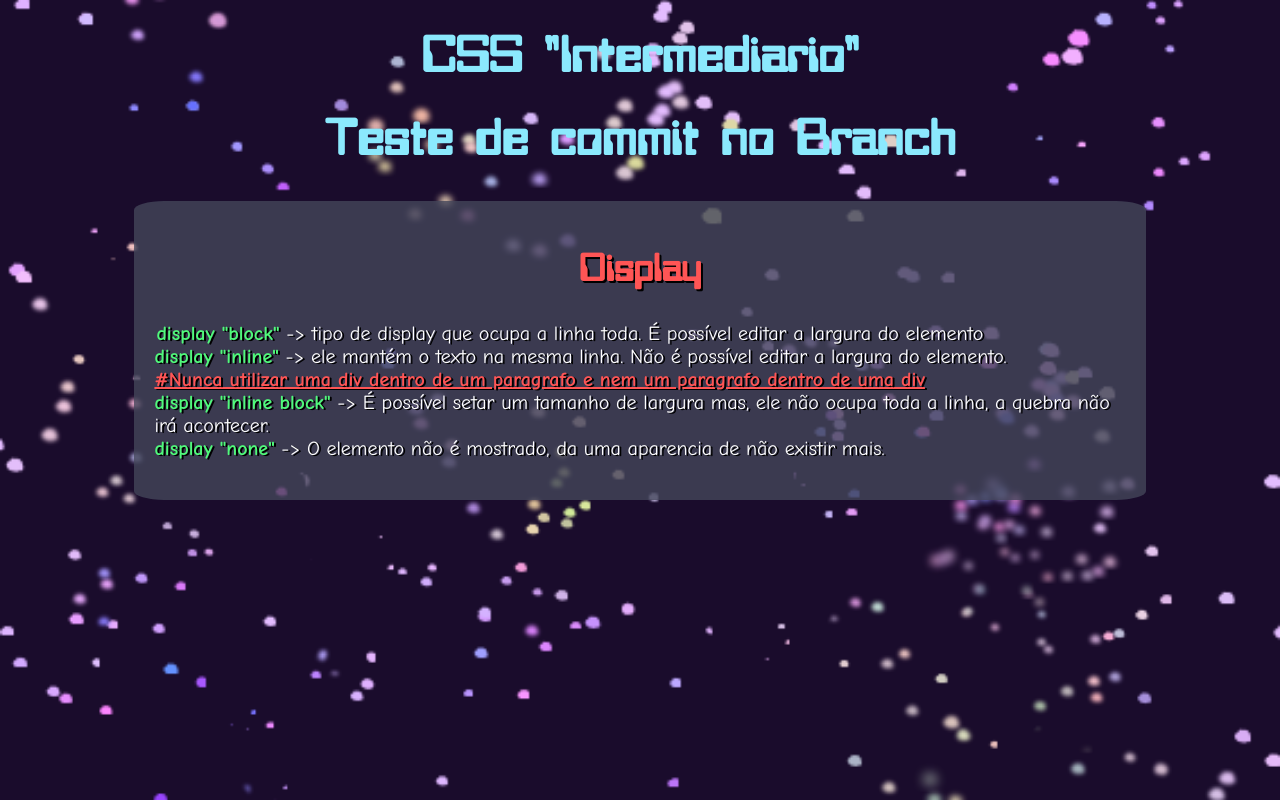
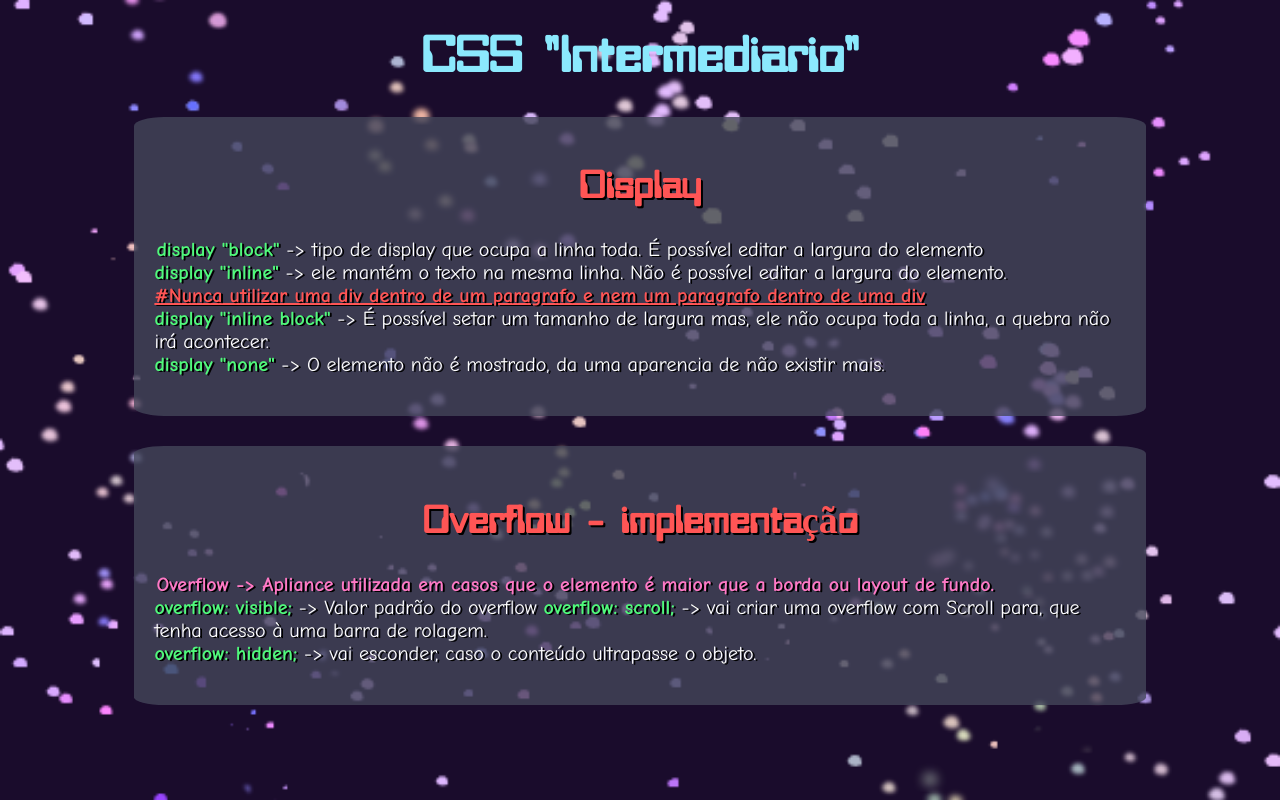
Before and after one commit to alexbenaa/Devprojects, a plain HTML site: page css/intermediario/index.html in a window 1280 px wide. Drawn offline with Linux system fonts and the light colour scheme.

Commit message:
Add:css_intermed/style.css
Atualização:
:red_circle: css/intermediario/index.html -> Criado novo container com overflow e textos básicos

:red_circle:  css/intermediario/istyle.css -> adicionado margin para baixo.

```diff
--- a/css/intermediario/index.html
+++ b/css/intermediario/index.html
@@ -10,22 +10,29 @@
 </head>
 
 <body>
-    <div>
-        <div>
     <h1 class="title">CSS "Intermediario"</h1>
-            <h1 class="title">Teste de commit no Branch</h1>
     <div class="container">
         <h2 class="subtitle">Display</h2>
         <p class="paragrafo">
-                    <b class="Green"> display "block"</b>   ->  tipo de display que ocupa a linha toda. É possível editar a largura do elemento <br>
-                    <b class="Green">display "inline"</b>   ->  ele mantém o texto na mesma linha. Não é possível editar a largura do elemento. <br>
+            <b class="Green"> display "block"</b> -> tipo de display que ocupa a linha toda. É possível editar a largura
+            do elemento <br>
+            <b class="Green">display "inline"</b> -> ele mantém o texto na mesma linha. Não é possível editar a largura
+            do elemento. <br>
             <b class="Red">#Nunca utilizar uma div dentro de um paragrafo e nem um paragrafo dentro de uma div</b> <br>
-                    <b class="Green">display "inline block"</b> ->  É possível setar um tamanho de largura mas, ele não ocupa toda a linha, a quebra não irá acontecer. <br>
-                    <b class="Green">display "none"</b> ->  O elemento não é mostrado, da uma aparencia de não existir mais. <br>
+            <b class="Green">display "inline block"</b> -> É possível setar um tamanho de largura mas, ele não ocupa
+            toda a linha, a quebra não irá acontecer. <br>
+            <b class="Green">display "none"</b> -> O elemento não é mostrado, da uma aparencia de não existir mais. <br>
         </p>
         </div>
-        </div>
-    </div>
+    <div class="container">
+        <h2 class="subtitle">Overflow - implementação</h2>
+        <p class="paragrafo">
+            <b class="Pink">Overflow -> Apliance utilizada em casos que o elemento é maior que a borda ou layout de fundo.</b> <br>
+            <b class="Green">overflow: visible;</b> ->  Valor padrão do overflow
+            <b class="Green">overflow: scroll;</b>   -> vai criar uma overflow com Scroll para, que tenha acesso à uma barra de rolagem. <br>
+            <b class="Green">overflow: hidden;</b>   -> vai esconder, caso o conteúdo ultrapasse o objeto. <br>
+
+        </p>
     </div>
 </body>
 
--- a/css/intermediario/style.css
+++ b/css/intermediario/style.css
@@ -63,4 +63,5 @@ body{
     text-align: center;
     box-sizing: border-box;
     margin: auto;
+    margin-bottom: 30px;
 }
```
Also changed, not shown: index.html (+0 -4 lines). Lines whose indentation alone changed are shown as unchanged.
